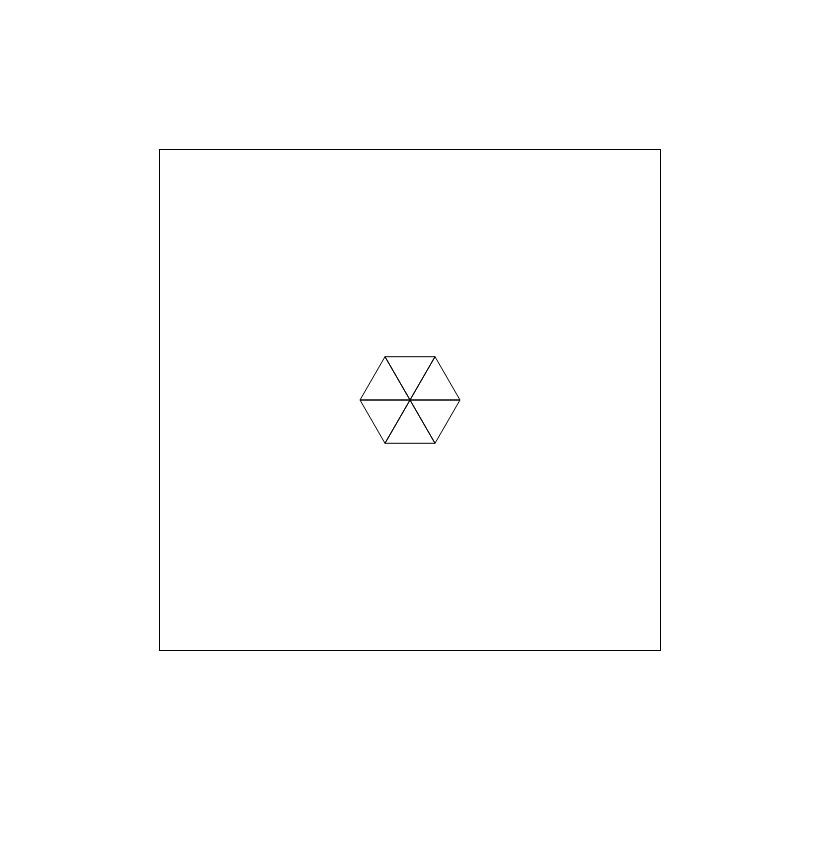
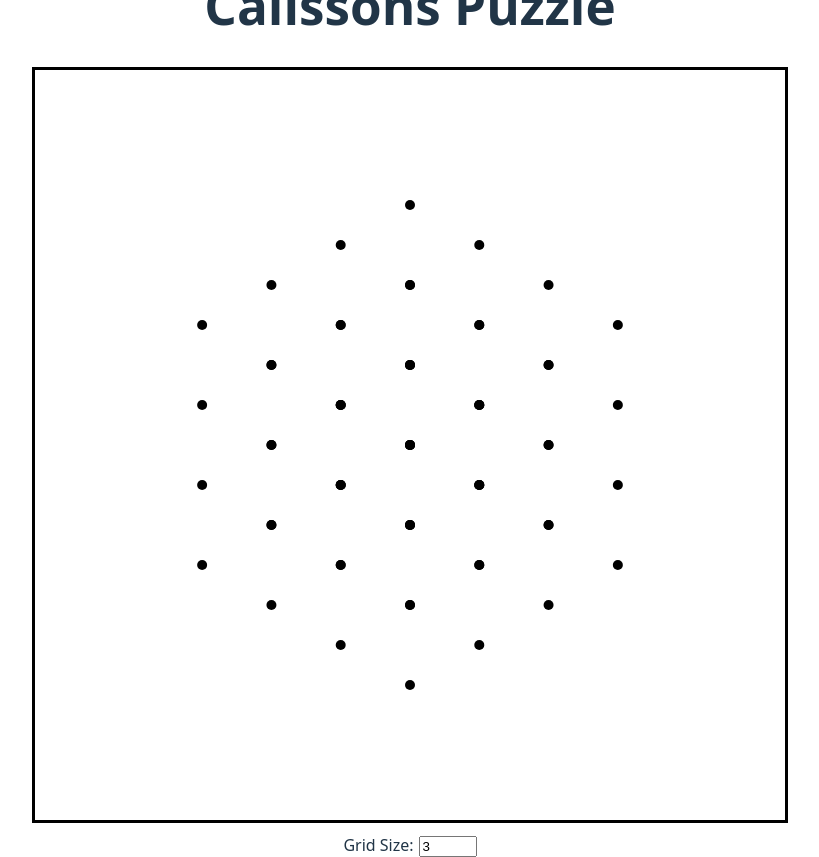
Before and after one commit to beanboot/calissons-puzzle, a React (Vite) app: page / in a window 1280 px wide. Shown: the whole page, without its empty margins (230-1049 px from the left). Before the commit the page ends 800 px from the top, so only its background shows below. Built offline with nearby package versions, Linux system fonts and the light colour scheme.

Commit message:
working grid visualisation

```diff
--- a/src/App.tsx
+++ b/src/App.tsx
@@ -1,51 +1,76 @@
-import React from "react";
+import React, { useState } from "react";
 import "./App.css";
 
-function Triangle({x, y, side, up}: {
-  x: number; y: number;
-  side: number;
-  up: boolean;
+type Vector2 = [number, number];
+
+const svgWidth = 750;
+const svgHeight = 750;
+
+function DrawGrid({size}: {
+  size: number
 }) {
-  const h = (Math.sqrt(3) / 2) * side;
+  const width = size;
+  const height = size;
+  const depth = size;
 
-  let points;
+  const v_r: Vector2 = [Math.sqrt(3) / 2, -0.5];
+  const v_g: Vector2 = [0, 1];
+  const v_b: Vector2 = [-Math.sqrt(3) / 2, -0.5];
 
-  if (up) {
-    points = [
-      `${x},${y - h / 2}`,
-      `${x - side /2},${y + h / 2}`,
-      `${x + side / 2},${y + h / 2}`
-    ].join(" ")
-  } else {
-    points = [
-      `${x},${y + h / 2}`,
-      `${x - side /2},${y - h / 2}`,
-      `${x + side / 2},${y - h / 2}`
-    ].join(" ")
+  const points: Vector2[] = [];
+
+  for (let r = 0; r <= width; r++) {
+    for (let g = 0; g <= height; g++) {
+      for (let b = 0; b <= depth; b++) {
+        const x = r * v_r[0] + g * v_g[0] + b * v_b[0]
+        const y = r * v_r[1] + g * v_g[1] + b * v_b[1]
+
+        points.push([x, y])
+      }
+    }
   }
 
-  return <polygon points={points} stroke="black" fill="none" />;
+  const scale = 80;
+  const x_offset = svgWidth / 2;
+  const y_offset = svgHeight / 2;
+
+  return (
+    <>
+      {points.map(([x, y], i) => (
+        <circle
+          key={i}
+          cx={x * scale + x_offset}
+          cy={y_offset - y * scale}
+          r={5}
+          fill="black"
+        />
+      ))}
+    </>
+  );
 }
 
 export default function App() {
-  const triangles = [];
-  const side = 50;
-  const height = (Math.sqrt(3) / 2) * side
-
-  // Row 1
-  triangles.push(<Triangle x={225} y={250 - (height /2)} side={side} up={true} />);
-  triangles.push(<Triangle x={250} y={250 - (height /2)} side={side} up={false} />);
-  triangles.push(<Triangle x={275} y={250 - (height /2)} side={side} up={true} />);
-
-  // Row 2
-  triangles.push(<Triangle x={225} y={250 + (height /2)} side={side} up={false} />);
-  triangles.push(<Triangle x={250} y={250 + (height /2)} side={side} up={true} />);
-  triangles.push(<Triangle x={275} y={250 + (height /2)} side={side} up={false} />);
-
+  const [gridSize, setGridSize] = useState(3);
 
   return (
-  <svg width="500" height="500" style={{border: "1px solid black"}}>
-    {triangles}
+  <div className="app">
+    <h1>Calissons Puzzle</h1>
+    <svg width={svgWidth} height={svgHeight} className="board">
+      <DrawGrid size={gridSize} />
     </svg>
+    <div style={{ marginTop: "10px" }}>
+      <label>
+        Grid Size:
+        <input
+          type="number"
+          min={1}
+          max={4}
+          value={gridSize}
+          onChange={(e) => setGridSize(Number(e.target.value))}
+          style={{ marginLeft: "5px", width: "50px" }}
+          />
+      </label>
+    </div>
+  </div>
   );
 }
```
